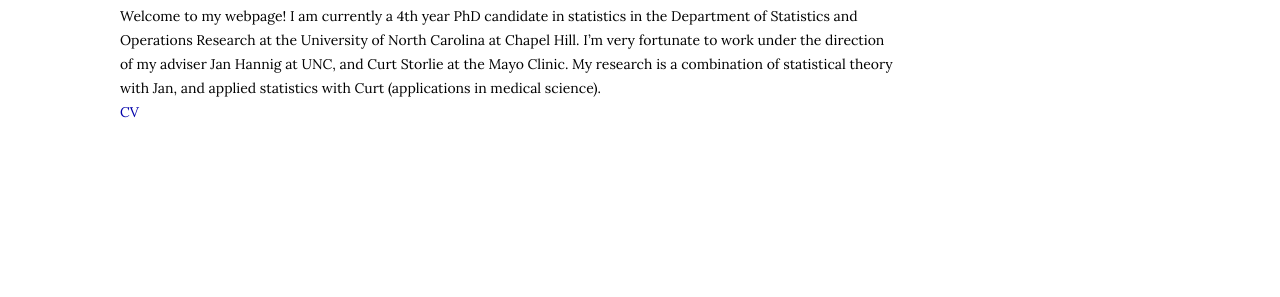
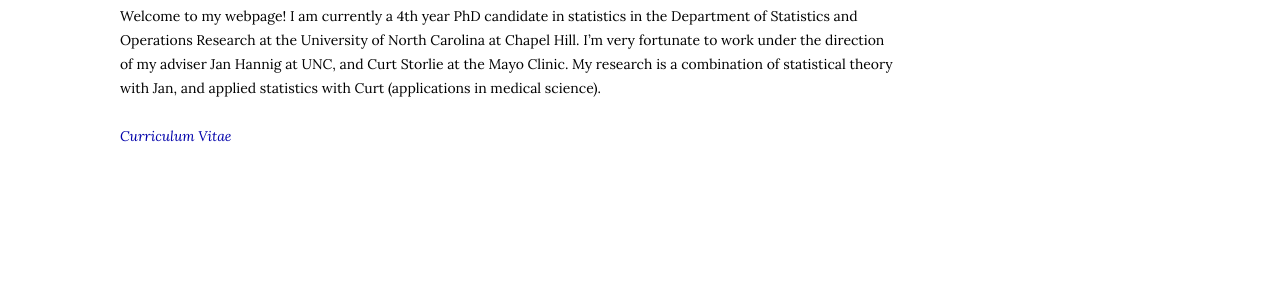
Before and after one commit to jonathanpw/jonathanpw.github.io, a Jekyll site: the page built from index.md, in a window 1280 px wide. Shown: the part 256-553 px from the top of the page. Built offline with Jekyll 4.4.1, drawn with Linux system fonts in a browser that asks for light colours.

Commit message:
initialChanges

```diff
--- a/_layouts/home.html
+++ b/_layouts/home.html
@@ -24,7 +24,9 @@
 				Welcome to my webpage!  I am currently a 4th year PhD candidate in statistics in the Department of Statistics and Operations Research at the University of North Carolina at Chapel Hill.  I’m very fortunate to work under the direction of my adviser Jan Hannig at UNC, and Curt Storlie at the Mayo Clinic.  My research is a combination of statistical theory with Jan, and applied statistics with Curt (applications in medical science).
                 <br>
 
-				<a href="/assets/CV.pdf">CV</a><br>
+				<br>
+
+				<a href="/assets/CV.pdf"><i>Curriculum Vitae</i></a>
               </div>
             </div>
             <div class="sidebar"></div>
```
